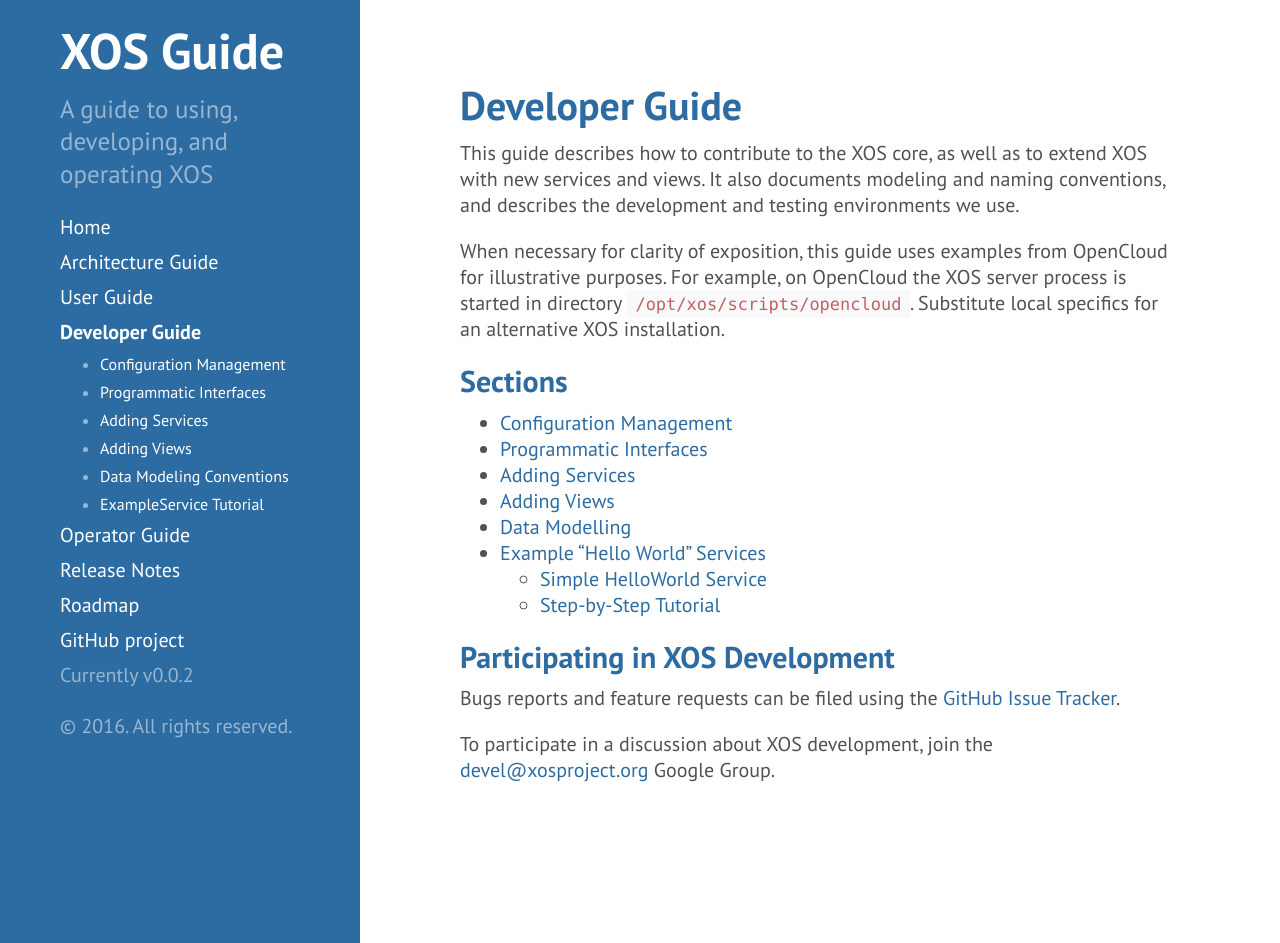
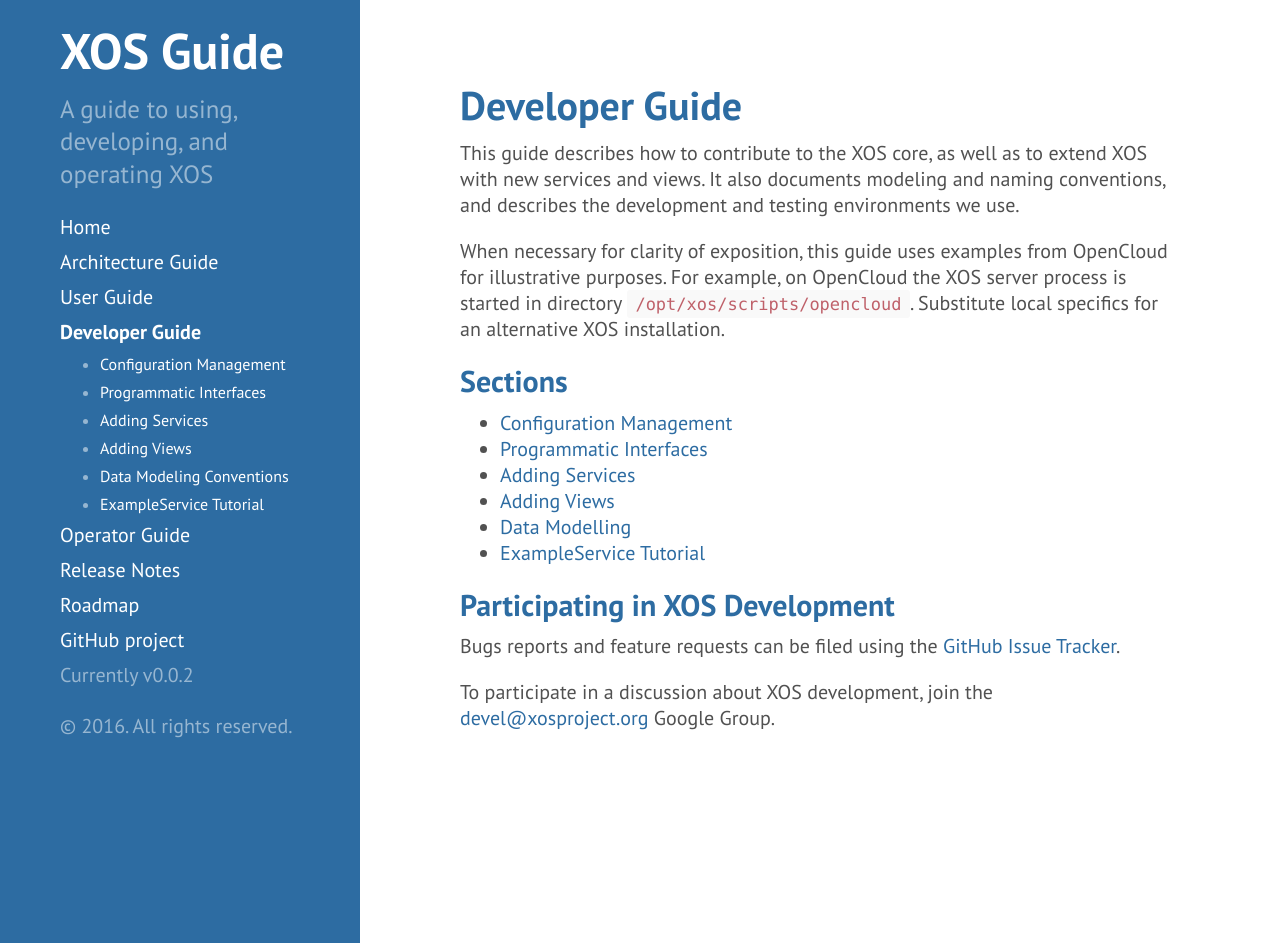
Before and after one commit to open-cloud/open-cloud.github.io.old, a Jekyll site: the page built from devguide.md, in a window 1280 px wide and 943 px high. Built offline with Jekyll 4.4.1, drawn with Linux system fonts in a browser that asks for light colours.

Commit message:
fixed links on devguide page

```diff
--- a/devguide.md
+++ b/devguide.md
@@ -21,9 +21,7 @@
 - [Adding Services](/devguide/addservice/)
 - [Adding Views](/devguide/addview/)
 - [Data Modelling](/devguide/datamodel/)
-- [Example "Hello World" Services](/devguide/examples/)
-  - [Simple HelloWorld Service](/devguide/helloworld/)
-  - [Step-by-Step Tutorial](/devguide/hwansible/)
+- [ExampleService Tutorial](/devguide/exampleservice/)
 
 ## Participating in XOS Development
 
```
